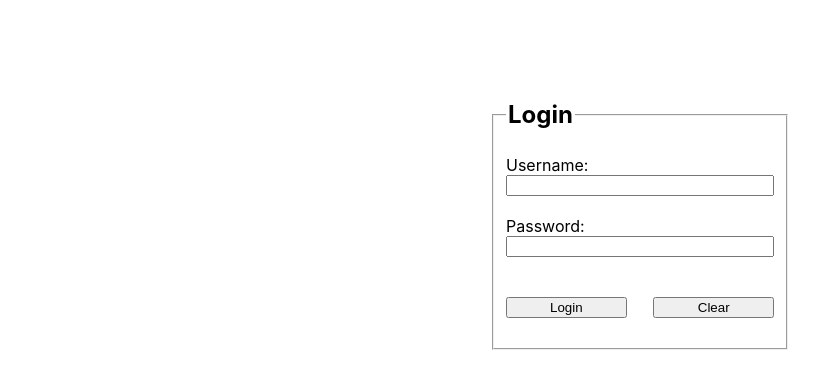
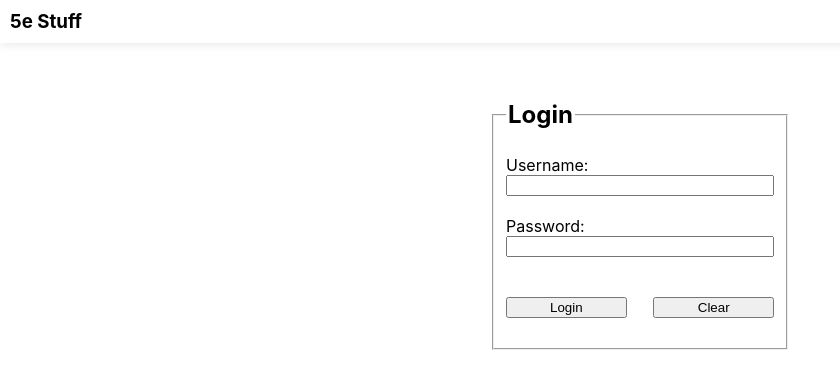
Before and after one commit to thinkful-ei-emu/andrewyin-capstone-1, a React (Create React App) app: page /login in a window 1280 px wide. Shown: the top 388 px of the page, without its empty margins (0-840 px from the left). Built offline with nearby package versions, Linux system fonts and the light colour scheme.

Commit message:
updated to use heroku server

```diff
--- a/src/components/App/App.js
+++ b/src/components/App/App.js
@@ -17,12 +17,10 @@ import PrivateRoute from '../Utils/PrivateRoute';
 import LandingPageRoute from '../Utils/LandingPageRoute';
 
 class App extends React.Component {
+
   render() {
     return <>
-      <Route
-        path='/characters'
-        component={HamburgerMenu}
-      />
+      <HamburgerMenu />
 
       <section className='app'>
         <Switch>
--- a/src/components/Hamburger/HamburgerMenu.css
+++ b/src/components/Hamburger/HamburgerMenu.css
@@ -67,6 +67,10 @@ nav {
   width: 40px;
 }
 
+.navbar-header {
+  margin: 0;
+}
+
 /* @media only screen and (min-width: 450px) {
   .side-nav {
     display: none;
--- a/src/components/Hamburger/HamburgerMenu.js
+++ b/src/components/Hamburger/HamburgerMenu.js
@@ -14,13 +14,16 @@ function closeSideNav() {
 
 function Hamburger(props) {
   return <>
-    <span id='navOpen' className='nav-open'>
-      <span className='hamburger' onClick={openSideNav}>
-        <div className='hamburger-bar'></div>
-        <div className='hamburger-bar'></div>
-        <div className='hamburger-bar'></div>
-      </span>
-    </span>
+    <div id='navOpen' className='nav-open'>
+      {TokenService.hasAuthToken() &&
+        <span className='hamburger' onClick={openSideNav}>
+          <div className='hamburger-bar'></div>
+          <div className='hamburger-bar'></div>
+          <div className='hamburger-bar'></div>
+        </span>}
+      <h3 className='navbar-header'>5e Stuff</h3>
+    </div>
+
     <nav id='sideNav' className='side-nav'>
       <span className='nav-close' onClick={closeSideNav}>
         <button id='closeBtn' className='closeBtn' >&times;</button>
@@ -32,7 +35,10 @@ function Hamburger(props) {
         <button id='create' className='nav-link' onClick={() => closeSideNav()}>Create</button>
       </Link>
       <Link to={'/'}>
-        <button id='logout' className='nav-link' onClick={() => TokenService.clearAuthToken()}>Logout</button>
+        <button id='logout' className='nav-link' onClick={() => {
+          closeSideNav();
+          TokenService.clearAuthToken();
+        }}>Logout</button>
       </Link>
     </nav>
   </>;
--- a/src/config.js
+++ b/src/config.js
@@ -1,4 +1,4 @@
 export default {
-  API_ENDPOINT: 'http://localhost:8080/api',
-  TOKEN_KEY: 'capstone-key'
+  API_ENDPOINT: 'https://intense-wildwood-33210.herokuapp.com/api',
+  TOKEN_KEY: '19ea5c82-f931-47ae-8b75-f18c43580b85'
 };
```
